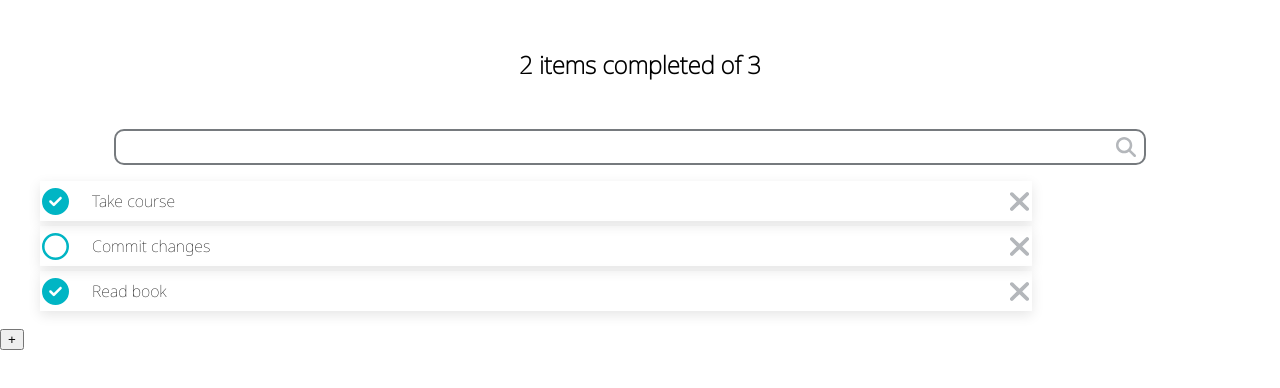
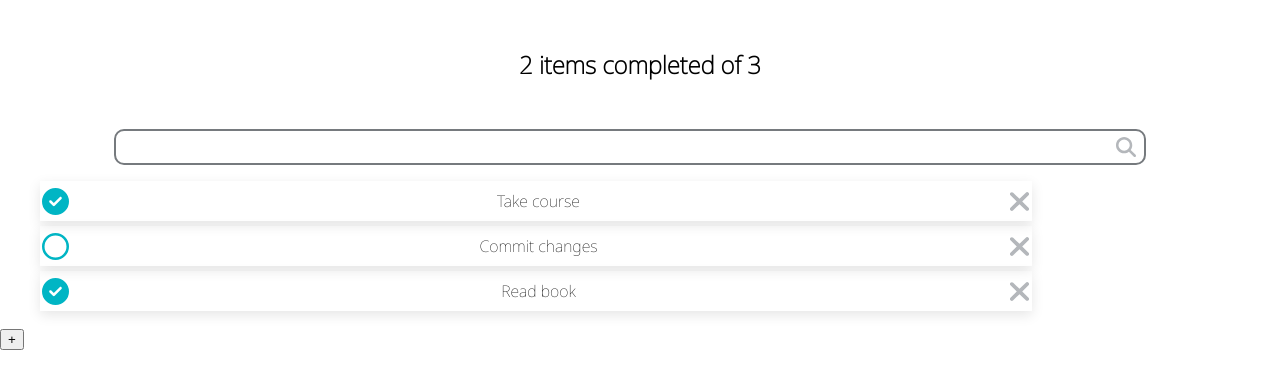
Before and after one commit to ArielAyala/to-do-list-react, a React (Create React App) app: page / in a window 1280 px wide. Shown: the top 388 px of the page. Built offline with nearby package versions, Linux system fonts and the light colour scheme.

Commit message:
Todo list

```diff
--- a/src/components/TodoItem/TodoItem.js
+++ b/src/components/TodoItem/TodoItem.js
@@ -4,7 +4,7 @@ import './TodoItem.css'
 function TodoItem({ text, completed }) {
     return (
         <li className="todo-item">
-            <button onClick={null} className={completed ? 'check-done': 'check-active'}></button>
+            <button onClick={null} className={`check-${completed? 'done': 'active'}`}></button>
             <p>{text}</p>
             <button onClick={null} className="close-button"></button>
         </li>
--- /dev/null
+++ b/src/components/TodoList/TodoList.css
@@ -0,0 +1,3 @@
+.list-container {
+    text-align: center;
+}
--- a/src/components/TodoList/TodoList.js
+++ b/src/components/TodoList/TodoList.js
@@ -1,10 +1,13 @@
 import React from 'react'
+import './TodoList.css'
 
 function TodoList(props) {
     return (
-        <ul>
-            {props.children}
-        </ul>
+        <div className="list-container">
+            <ul>
+                {props.children}
+            </ul>
+        </div>
     )
 }
 
```
